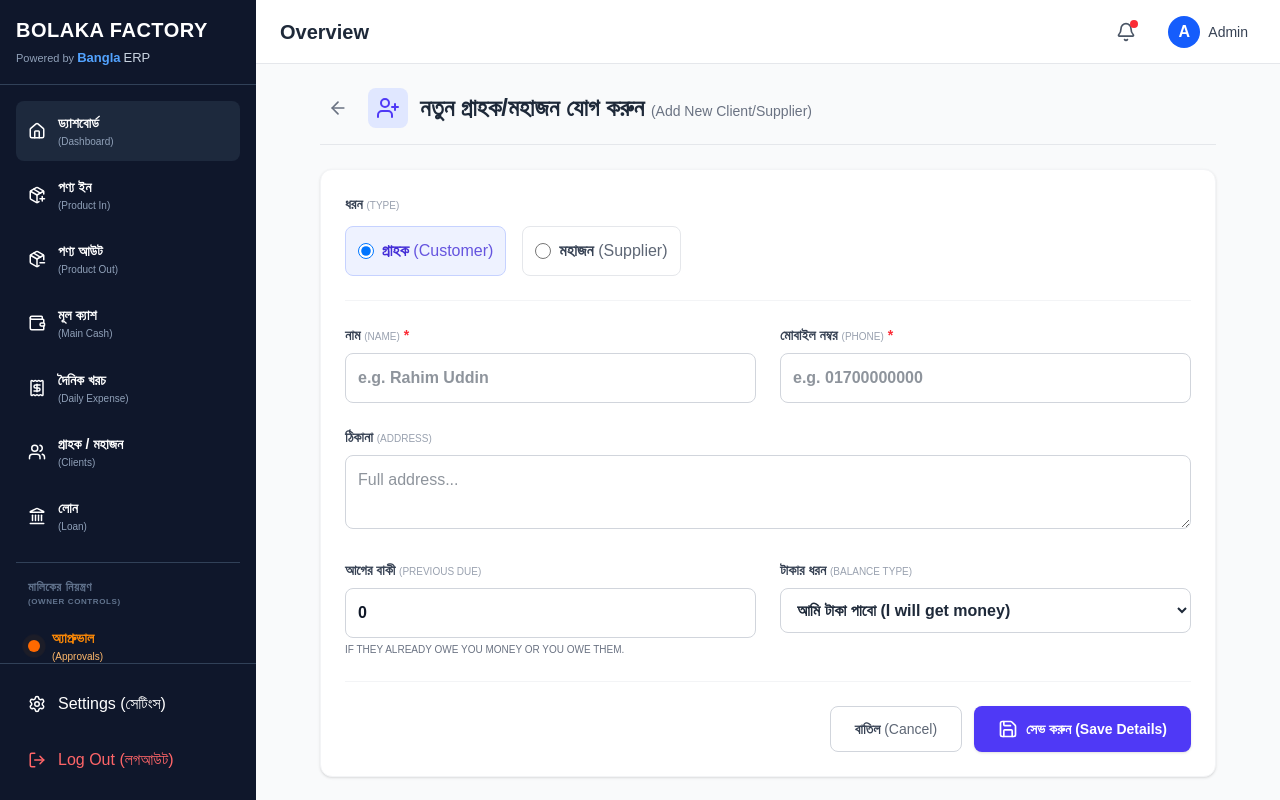
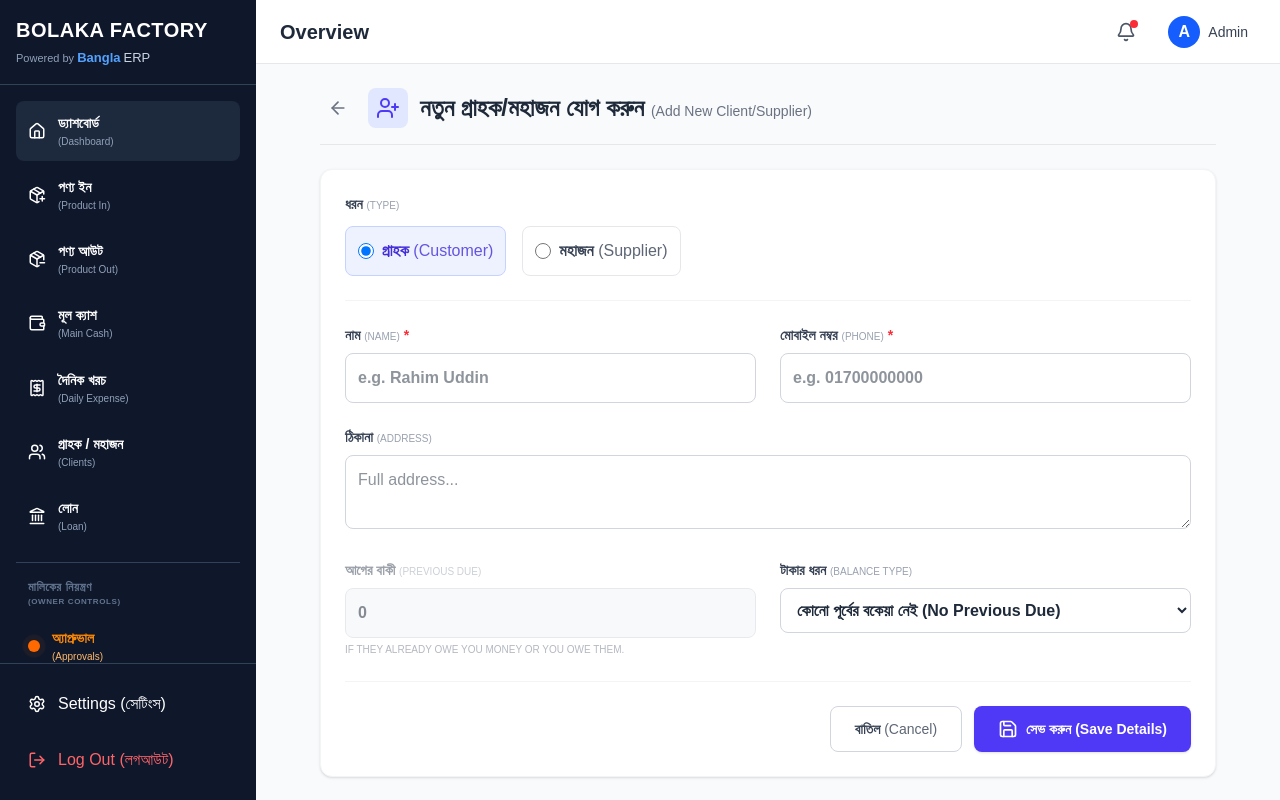
Before and after one commit to kayes147/bangla-erp, a Next.js app: page /clients/new in a window 1280 px wide. Built offline with nearby package versions, Linux system fonts and the light colour scheme.

Commit message:
Add No Previous Due option for new clients

```diff
--- a/src/app/clients/new/page.tsx
+++ b/src/app/clients/new/page.tsx
@@ -13,14 +13,16 @@ export default function AddNewClient() {
   const [phone, setPhone] = useState("");
   const [address, setAddress] = useState("");
   const [amount, setAmount] = useState("0");
-  const [balanceType, setBalanceType] = useState("receivable");
+  const [balanceType, setBalanceType] = useState("none");
 
   const handleSubmit = async (e: React.FormEvent) => {
     e.preventDefault();
     setLoading(true);
 
     let openingBalance = parseFloat(amount) || 0;
-    if (balanceType === "payable") {
+    if (balanceType === "none") {
+      openingBalance = 0;
+    } else if (balanceType === "payable") {
       openingBalance = -Math.abs(openingBalance);
     } else {
       openingBalance = Math.abs(openingBalance);
@@ -93,9 +95,9 @@ export default function AddNewClient() {
             </div>
 
             {/* Opening Balance */}
-            <div>
+            <div className={balanceType === 'none' ? 'opacity-50' : ''}>
               <label className="block text-sm font-bold text-gray-700 mb-2">আগের বাকী <span className="text-[10px] font-normal text-gray-400 uppercase">(Previous Due)</span></label>
-              <input type="number" value={amount} onChange={(e) => setAmount(e.target.value)} placeholder="৳ 0.00" className="w-full p-3 border border-gray-300 rounded-lg focus:ring-2 focus:ring-indigo-500 focus:border-indigo-500 outline-none transition-all font-bold text-gray-900" />
+              <input type="number" value={amount} onChange={(e) => setAmount(e.target.value)} disabled={balanceType === 'none'} placeholder="৳ 0.00" className="w-full p-3 border border-gray-300 rounded-lg focus:ring-2 focus:ring-indigo-500 focus:border-indigo-500 outline-none transition-all font-bold text-gray-900 disabled:bg-gray-100" />
               <p className="text-[10px] text-gray-500 mt-1 uppercase font-medium">If they already owe you money or you owe them.</p>
             </div>
 
@@ -103,6 +105,7 @@ export default function AddNewClient() {
             <div>
               <label className="block text-sm font-bold text-gray-700 mb-2">টাকার ধরন <span className="text-[10px] font-normal text-gray-400 uppercase">(Balance Type)</span></label>
               <select value={balanceType} onChange={(e) => setBalanceType(e.target.value)} className="w-full p-3 border border-gray-300 rounded-lg focus:ring-2 focus:ring-indigo-500 focus:border-indigo-500 outline-none transition-all font-bold text-gray-800">
+                <option value="none">কোনো পূর্বের বকেয়া নেই (No Previous Due)</option>
                 <option value="receivable">আমি টাকা পাবো (I will get money)</option>
                 <option value="payable">আমাকে টাকা দিতে হবে (I have to pay)</option>
               </select>
```
